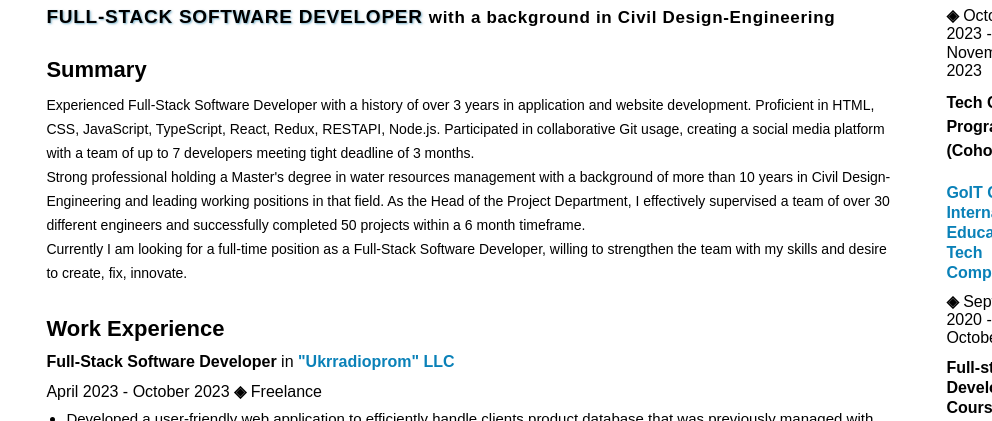
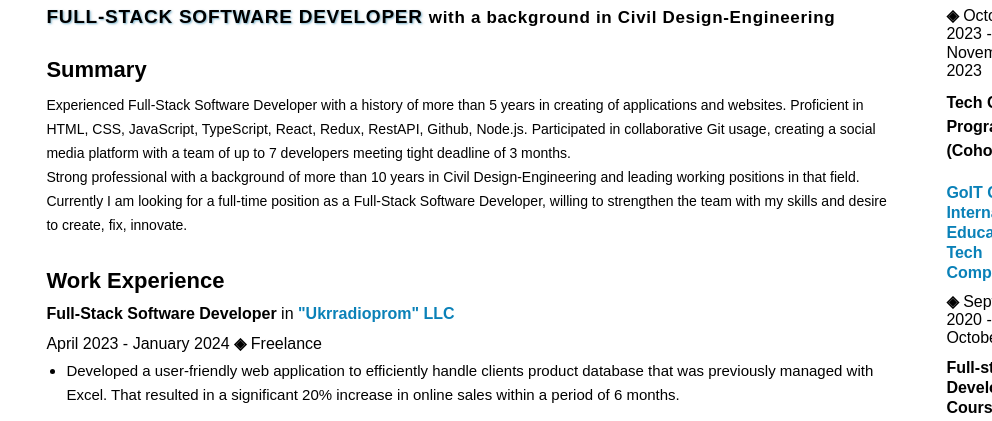
Before and after one commit to YuliaDobrova/my-resume, a website built with Parcel: page src/index.html in a window 1280 px wide. Shown: the part 112-533 px from the top of the page, 288-1280 px from the left. Built offline with nearby package versions, Linux system fonts and the light colour scheme.

Commit message:
small fix

```diff
--- a/src/partials/about-me-section.html
+++ b/src/partials/about-me-section.html
@@ -9,16 +9,14 @@
   </h2>
   <h3 class="main-content-title">Summary</h3>
   <p class="about-me-description">
-    Experienced Full-Stack Software Developer with a history of over 3 years in application and
-    website development. Proficient in HTML, CSS, JavaScript, TypeScript, React, Redux, RESTAPI,
-    Node.js. Participated in collaborative Git usage, creating a social media platform with a team
-    of up to 7 developers meeting tight deadline of 3 months. <br />Strong professional holding a
-    Master's degree in water resources management with a background of more than 10 years in Civil
-    Design-Engineering and leading working positions in that field. As the Head of the Project
-    Department, I effectively supervised a team of over 30 different engineers and successfully
-    completed 50 projects within a 6 month timeframe. <br />Currently I am looking for a full-time
-    position as a Full-Stack Software Developer, willing to strengthen the team with my skills and
-    desire to create, fix, innovate.
+    Experienced Full-Stack Software Developer with a history of more than 5 years in creating of
+    applications and websites. Proficient in HTML, CSS, JavaScript, TypeScript, React, Redux,
+    RestAPI, Github, Node.js. Participated in collaborative Git usage, creating a social media
+    platform with a team of up to 7 developers meeting tight deadline of 3 months. <br />
+    Strong professional with a background of more than 10 years in Civil Design-Engineering and
+    leading working positions in that field. <br />
+    Currently I am looking for a full-time position as a Full-Stack Software Developer, willing to
+    strengthen the team with my skills and desire to create, fix, innovate.
   </p>
   <!-- <p class="about-me-description">
     Experienced Front-end Developer with a history of over 3 years in websites and applications
--- a/src/partials/my-project-section.html
+++ b/src/partials/my-project-section.html
@@ -23,7 +23,7 @@
     </li>
     <li class="my-projects-item">
       <span class="my-projects-text">
-        <a href="https://dental-clinic-three.vercel.app/" class="my-projects-link" target="_blank">
+        <a href="https://krolyk-dental-center.vercel.app/" class="my-projects-link" target="_blank">
           "DENTAL CENTER"
         </a>
         (A website for a Dental Center developed with React.js)
--- a/src/partials/my-work-experience-section.html
+++ b/src/partials/my-work-experience-section.html
@@ -10,7 +10,7 @@
       <span class="my-work-experience-company">"Ukrradioprom" LLC</span>
     </h4>
     <p class="my-work-experience-period">
-      April 2023 - October 2023
+      April 2023 - January 2024
       <span class="my-work-experience-divider"> ◈ </span> Freelance
     </p>
     <ul class="my-work-experience-duties">
@@ -69,11 +69,10 @@
     <ul class="my-work-experience-duties">
       <li class="my-work-experience-duty">
         Developed a SPA on React for my client instead of a simple website created on Wordpress in less than 2 months.
-                <!-- <a href="https://dental-clinic-three.vercel.app/" https://www.stomatcenter.com.ua/ class="my-projects-link" target="_blank"> -->
                 </li>
                 <li class="my-work-experience-duty">
                   Created the clinic logo and website design from scratch, added interactivity, real reviews, geolocation, multilingualism, adapted to different devices, deployed to hosting and sent it to the existing domain of the customer.
-                  <a href="https://dental-center-beige.vercel.app/" class="my-projects-link" target="_blank">
+                  <a href="https://krolyk-dental-center.vercel.app/" class="my-projects-link" target="_blank">
                     "DENTAL CENTER"</a
                   >
       </li>
```
Also changed, not shown: 1 other file.
